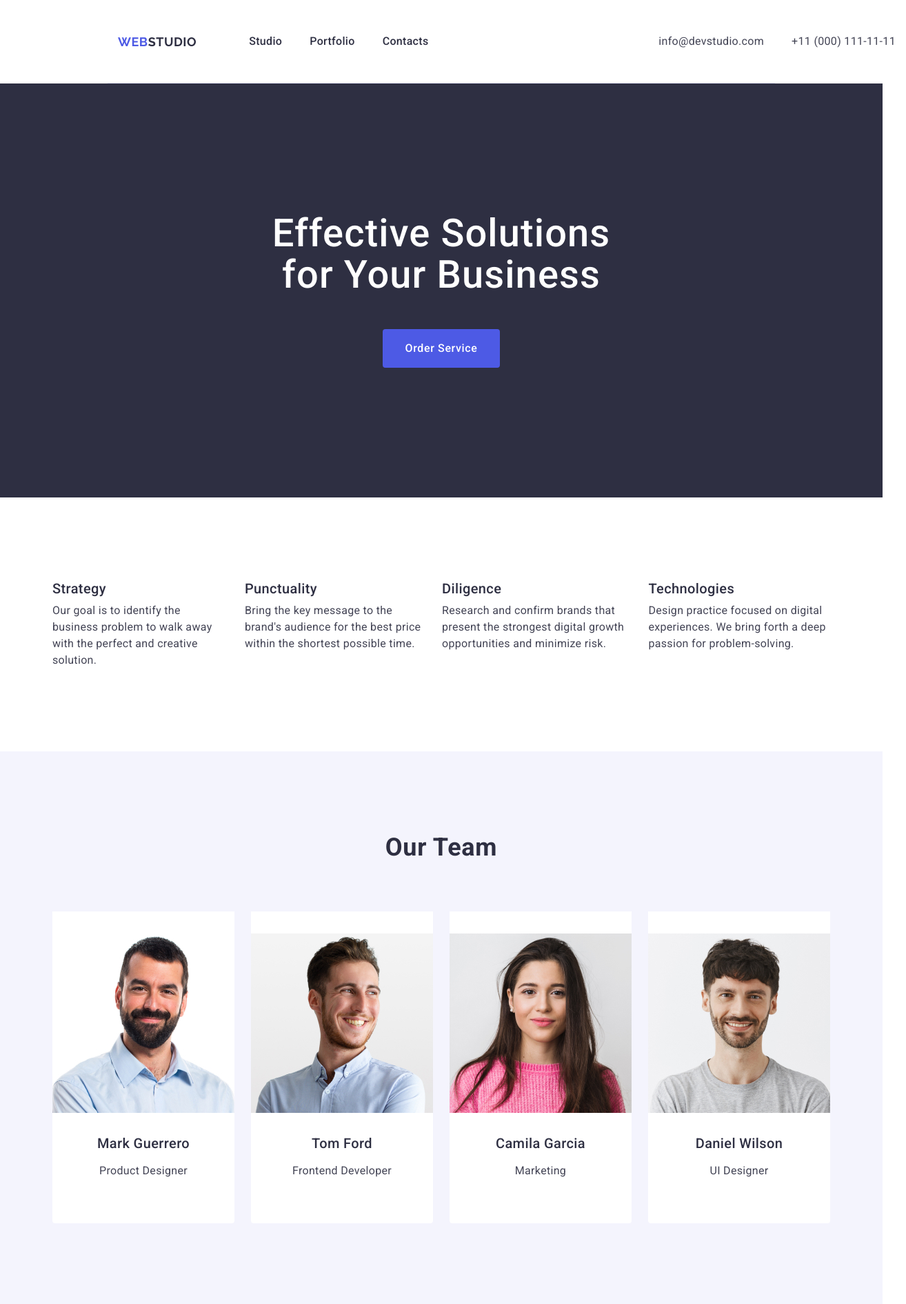
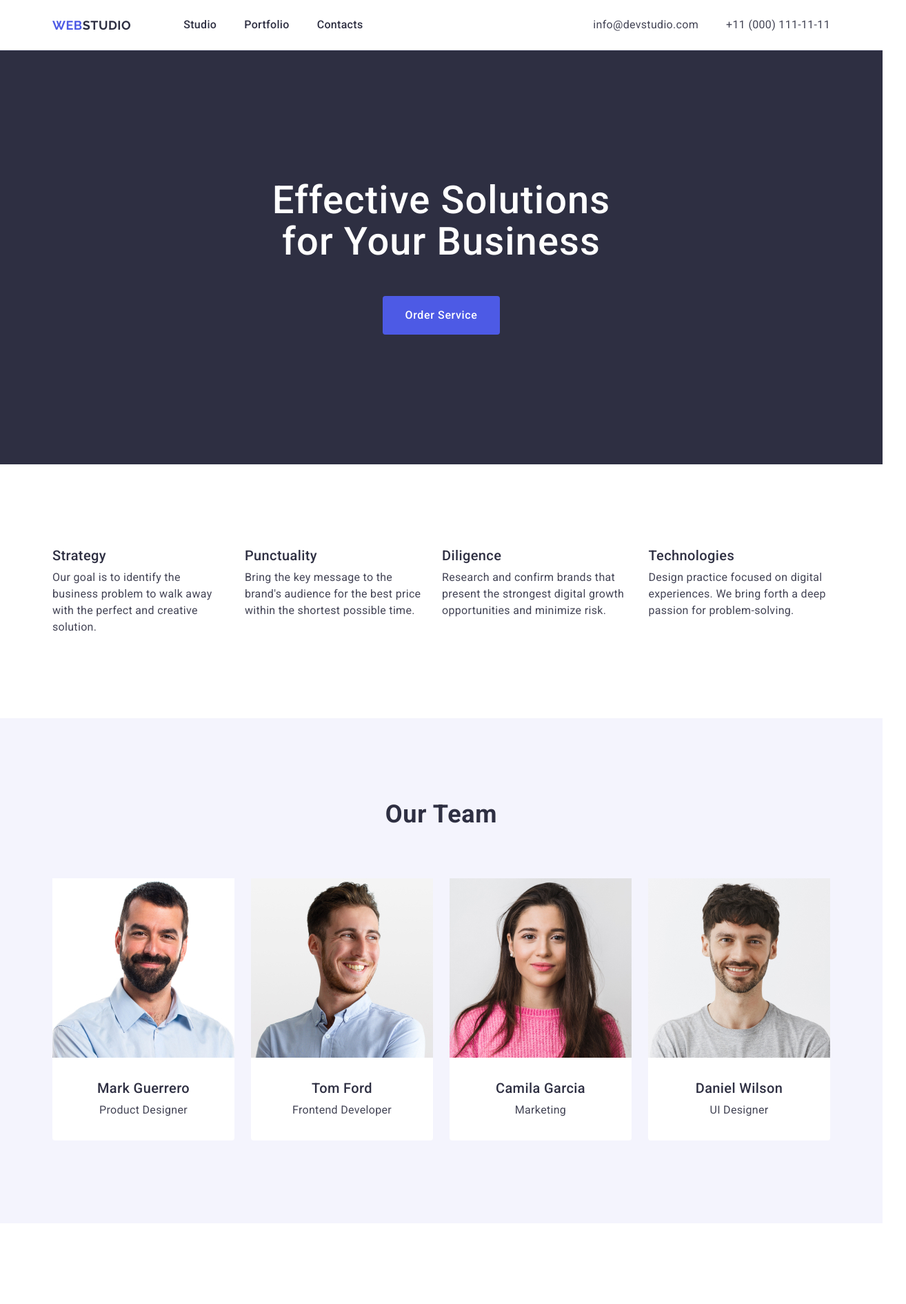
Before and after one commit to Pupo282/goit-markup-hw-03, a plain HTML site: page index.html in a window 1280 px wide. Shown: the top 1890 px of the page at 69% size, 1314 px wide, since content can reach past the window. Drawn offline with nearby package versions, Linux system fonts and the light colour scheme.

Commit message:
final-changes

```diff
--- a/css/styles.css
+++ b/css/styles.css
@@ -48,11 +48,7 @@ h6 {
 
 
   .header {
-    padding-top: 24px;
-  padding-bottom: 24px;
-  margin-right: 156px;
-  margin-left: 156px;
-  border-bottom: 1px solid #e7e9fc
+      border-bottom: 1px solid #e7e9fc
   }
 .header-container {
   display: flex;
@@ -255,12 +251,12 @@ margin-bottom: 72px;
   padding: 120px 0;
 }
 .team-item {
-  width: calc((100%-72px)/4);
+  width: calc((100% - 72px)/4);
      background-color: #FFFFFF;
-    padding: 120px 0;
+
 }
 .team-list .team-item{
-  padding: 32px 0;
+
   border-radius: 0px 0px 4px 4px;
 }
 .container-worker{
@@ -285,7 +281,7 @@ font-size: 16px;
 font-weight: 400;
 line-height: 1.5;
 letter-spacing: 0.02em;
-padding-top: 8px;
+
 }
 
 
@@ -318,7 +314,7 @@ margin-bottom: 72px;
 
 }
 .text-portfolio {
-  width: calc((100%-48px)/3);
+  width: calc((100% - 48px)/3);
 
   border: 1px solid #e7e9fc;
   border-top: none;
@@ -378,4 +374,5 @@ font-size: 16px;
 font-weight: 400;
 line-height: 1.5;
 letter-spacing: 0.02em;
+width: 264px;
 }
```
